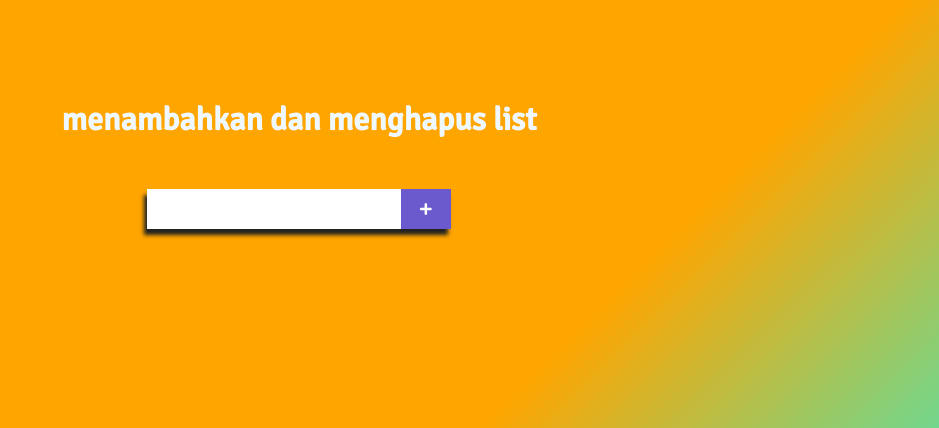
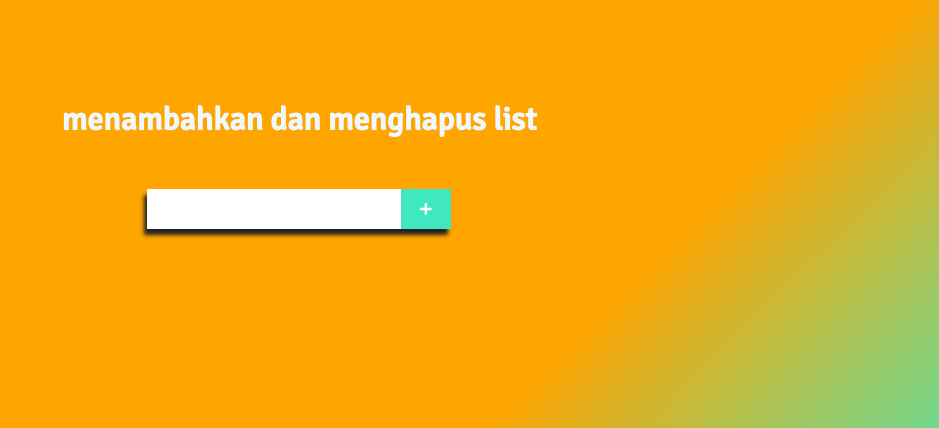
Before and after one commit to mhaemnn/todoList, a PHP site: page / in a window 1280 px wide. Shown: the top 428 px of the page, without its empty margins (341-1280 px from the left). Run offline with PHP 8.4, Linux system fonts and the light colour scheme.

Commit message:
add img for readme.md

```diff
--- a/src/style.css
+++ b/src/style.css
@@ -33,7 +33,7 @@ form button {
   width: 50px;
   height: 40px;
   border: none;
-  background: slateblue;
+  background: #40e8bf;
   color: white;
   outline: none;
   cursor: pointer;
```
Also changed, not shown: readme.md, src/img/bus.png (deleted), src/img/todoList.png (added).
